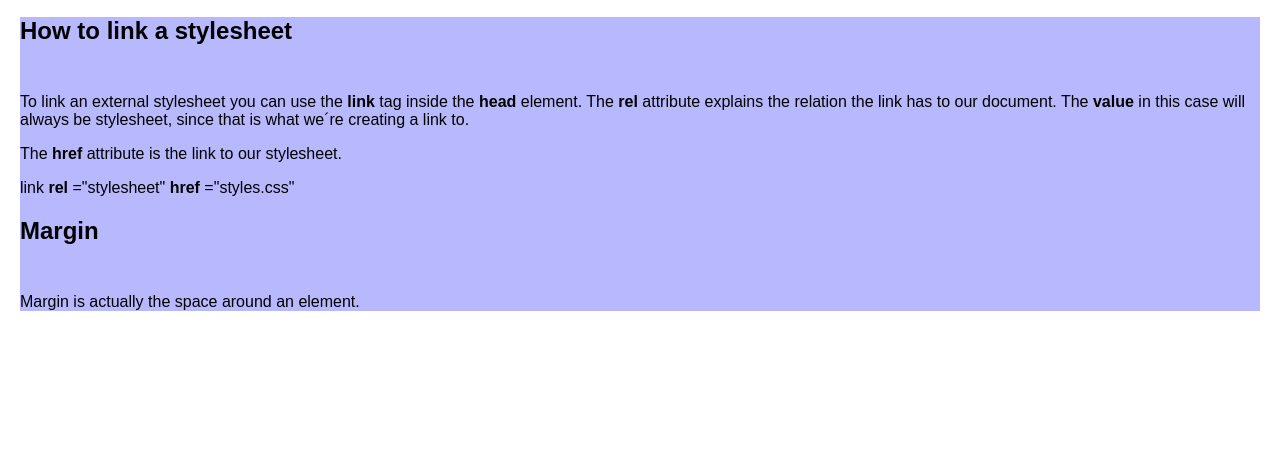
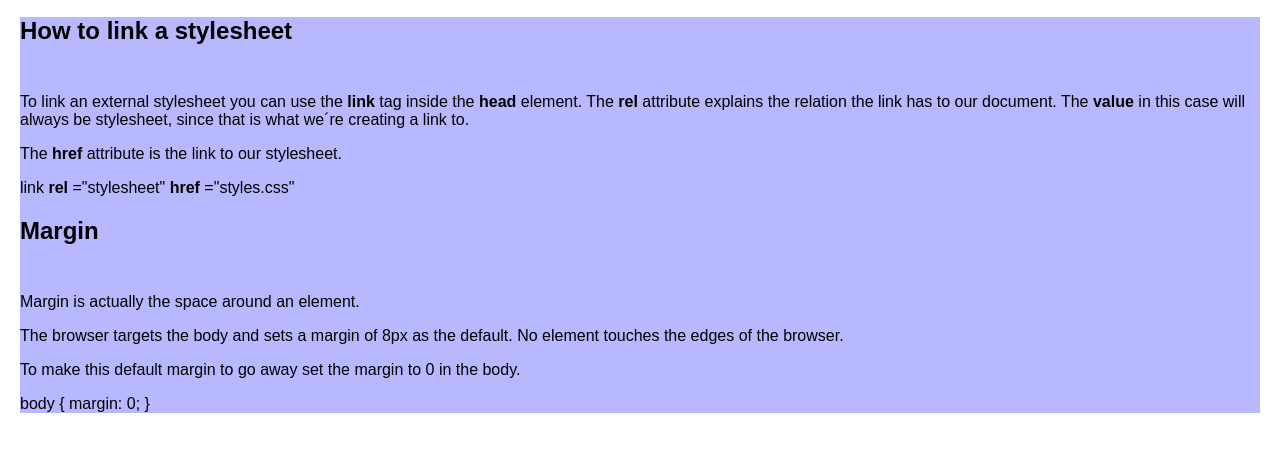
Before and after one commit to Silje32/HTML-CSS, a plain HTML site: page css.html in a window 1280 px wide. Shown: the part 121-572 px from the top of the page. Drawn offline with Linux system fonts and the light colour scheme.

Commit message:
Added a couple of p tags under the h2 margin heading

```diff
--- a/css.html
+++ b/css.html
@@ -33,6 +33,15 @@
       <section>
         <h2>Margin</h2>
         <p>Margin is actually the space around an element.</p>
+        <p>
+          The browser targets the body and sets a margin of 8px as the default.
+          No element touches the edges of the browser.
+        </p>
+        <p>
+          To make this default margin to go away set the margin to 0 in the
+          body.
+        </p>
+        <p>body { margin: 0; }</p>
       </section>
     </main>
   </body>
```
